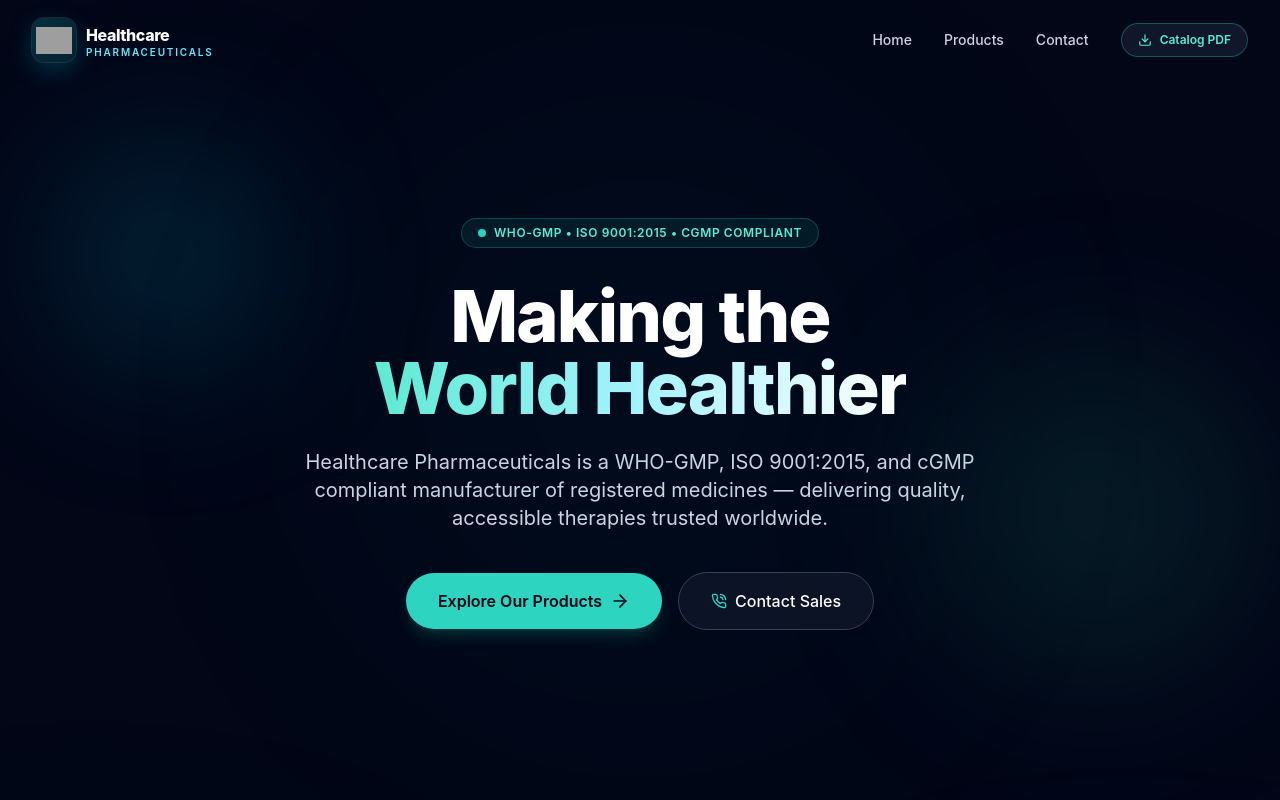
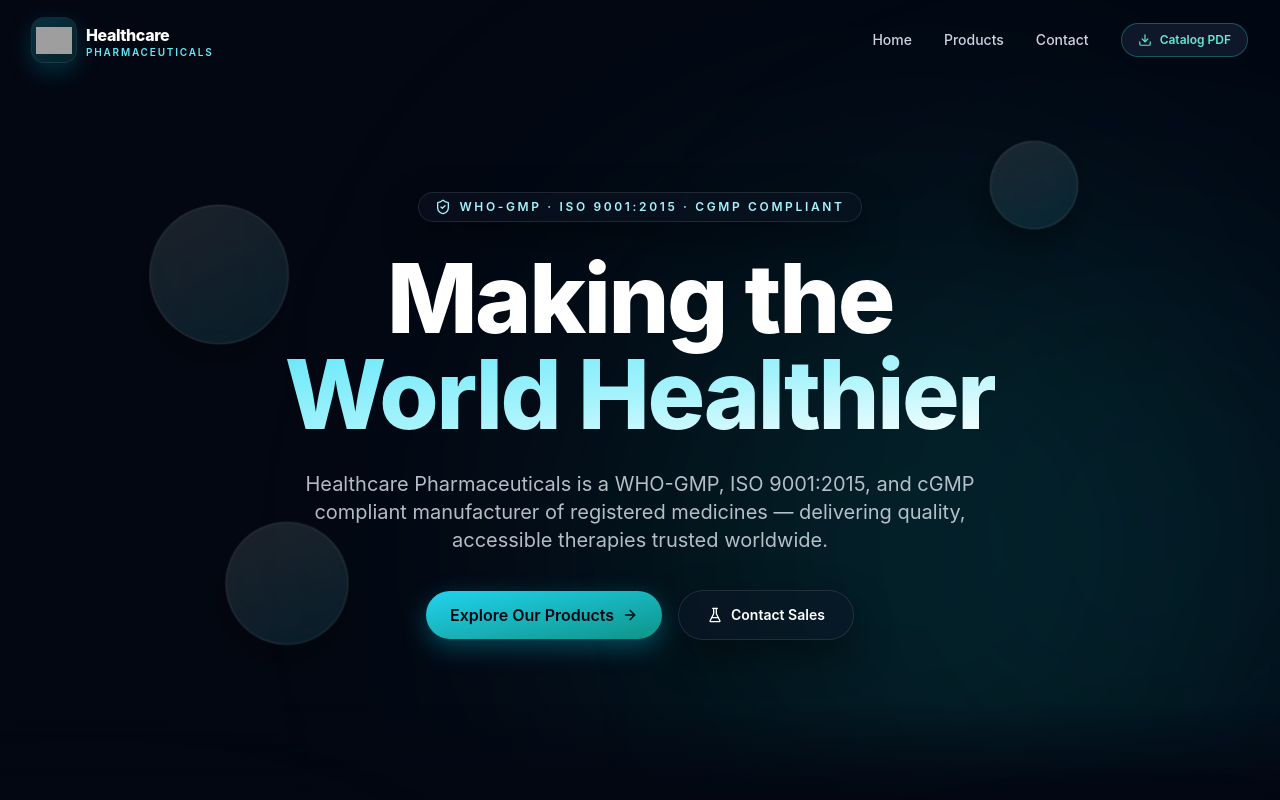
Before and after one commit to usmanubaid396/healthcarepk-online, a React (Vite) app: page / in a window 1280 px wide. Shown: the top 800 px of the page. Built offline with nearby package versions, Linux system fonts and the light colour scheme; grey boxes are pictures that could not be loaded.

Commit message:
Update Hero.tsx

```diff
--- a/src/components/Hero.tsx
+++ b/src/components/Hero.tsx
@@ -1,94 +1,158 @@
-import React from 'react';
-import { ArrowRight, PhoneCall } from 'lucide-react';
-import { motion } from 'framer-motion';
+import { motion, useReducedMotion } from 'framer-motion';
+import { ShieldCheck, ArrowRight, FlaskConical } from 'lucide-react';
+import { AmbientGlow, PerspectiveStage } from './ui/Stage';
+import GlassButton from './ui/GlassButton';
+import { blurReveal, staggerContainer } from '../lib/motion';
+
+/* Three floating glass-morphic spheres at different depths */
+const SPHERES = [
+  { size: 'h-24 w-24 sm:h-32 sm:w-32', pos: 'left-[12%] top-[28%]', z: 30, delay: 0 },
+  { size: 'h-16 w-16 sm:h-20 sm:w-20', pos: 'right-[16%] top-[20%]', z: 20, delay: 1.2 },
+  { size: 'h-20 w-20 sm:h-28 sm:w-28', pos: 'left-[18%] bottom-[18%]', z: 25, delay: 0.6 },
+];
+
+function FloatingSphere({
+  size,
+  pos,
+  z,
+  delay,
+  reduced,
+}: {
+  size: string;
+  pos: string;
+  z: number;
+  delay: number;
+  reduced: boolean | null;
+}) {
+  return (
+    <motion.div
+      aria-hidden
+      className={`absolute ${pos} rounded-full bg-gradient-to-br from-white/10 to-cyan-400/10 backdrop-blur-2xl border border-white/10 shadow-[0_16px_40px_rgba(0,0,0,0.4)]`}
+      style={{ zIndex: z, willChange: 'transform' }}
+      animate={
+        reduced
+          ? undefined
+          : {
+              scale: [1, 1.08, 1],
+              rotate: [0, 18, 0],
+              y: [0, -16, 0],
+            }
+      }
+      transition={
+        reduced
+          ? undefined
+          : { duration: 10, repeat: Infinity, ease: 'easeInOut', delay }
+      }
+    >
+      <div className={`${size} rounded-full opacity-60`} />
+    </motion.div>
+  );
+}
 
 export default function Hero() {
-  const scrollToProducts = (e: React.MouseEvent) => {
-    e.preventDefault();
-    e.stopPropagation();
-    const target = document.getElementById('products') || document.querySelector('[data-section="products"]');
-    if (target) {
-      const yOffset = -80;
-      const y = target.getBoundingClientRect().top + window.pageYOffset + yOffset;
-      window.scrollTo({ top: y, behavior: 'smooth' });
-    } else {
-      window.location.hash = 'products';
-    }
-  };
+  const reduced = useReducedMotion();
 
   return (
-    <section id="home" className="relative min-h-screen pt-32 pb-20 flex items-center justify-center overflow-hidden">
-      {/* Animated Bubbly Glows & Orbs — MUST HAVE pointer-events-none */}
-      <div className="absolute inset-0 pointer-events-none z-0 flex items-center justify-center">
-        <motion.div
-          animate={{ scale: [1, 1.15, 1], opacity: [0.4, 0.7, 0.4] }}
-          transition={{ duration: 8, repeat: Infinity, ease: "easeInOut" }}
-          className="absolute w-[500px] h-[500px] bg-teal-500/10 rounded-full blur-[140px]"
+    <section
+      id="home"
+      className="relative isolate min-h-[100svh] overflow-hidden bg-obsidian"
+    >
+      {/* Living background — slow-drifting bio-teal orb */}
+      <div aria-hidden className="pointer-events-none absolute inset-0">
+        <AmbientGlow
+          colorClass="bg-teal-500/15"
+          positionClass="absolute left-1/2 top-1/3"
+          sizeClass="h-[620px] w-[620px] -translate-x-1/2"
+          blur="blur-[160px]"
         />
-        <motion.div
-          animate={{ y: [0, -40, 0], x: [0, 30, 0], scale: [1, 1.2, 1] }}
-          transition={{ duration: 10, repeat: Infinity, ease: "easeInOut", delay: 1 }}
-          className="absolute top-1/4 left-10 w-48 h-48 bg-cyan-600/20 rounded-full blur-3xl"
-        />
-        <motion.div
-          animate={{ y: [0, 50, 0], x: [0, -20, 0], scale: [1, 1.3, 1] }}
-          transition={{ duration: 12, repeat: Infinity, ease: "easeInOut", delay: 2 }}
-          className="absolute bottom-1/4 right-10 w-64 h-64 bg-teal-900/30 rounded-full blur-3xl"
+        <AmbientGlow
+          colorClass="bg-cyan-500/10"
+          positionClass="absolute -right-32 bottom-0"
+          sizeClass="h-[480px] w-[480px]"
         />
       </div>
+      <div aria-hidden className="pointer-events-none absolute inset-0 bg-grid-faint bg-grid opacity-[0.025]" />
 
-      <div className="relative z-10 max-w-5xl mx-auto px-4 text-center">
-        {/* Fade In Content */}
-        <motion.div
-          initial={{ opacity: 0, y: 30 }}
-          animate={{ opacity: 1, y: 0 }}
-          transition={{ duration: 0.8, ease: "easeOut" }}
+      {/* Floating 3D glass spheres (desktop only for 60fps mobile) */}
+      <div className="pointer-events-none hidden sm:block">
+        {SPHERES.map((s, i) => (
+          <FloatingSphere key={i} {...s} reduced={reduced} />
+        ))}
+      </div>
+
+      <PerspectiveStage perspective={1000} className="relative z-10 h-full">
+        <div
+          className="container-tight flex min-h-[100svh] flex-col items-center justify-center pt-28 pb-20 text-center"
         >
-          {/* Compliance Badge */}
-          <div className="inline-flex items-center gap-2 px-4 py-1.5 rounded-full border border-teal-500/30 bg-teal-500/10 text-teal-300 text-xs font-semibold tracking-wider uppercase mb-8 backdrop-blur-md">
-            <span className="w-2 h-2 rounded-full bg-teal-400 animate-pulse" />
-            WHO-GMP • ISO 9001:2015 • cGMP COMPLIANT
-          </div>
+          <motion.div
+            variants={staggerContainer}
+            initial="hidden"
+            animate="show"
+            className="max-w-4xl"
+          >
+            <motion.span
+              variants={blurReveal}
+              className="inline-flex items-center gap-2 rounded-full glass px-4 py-1.5 text-xs font-semibold uppercase tracking-[0.22em] text-cyan-200"
+            >
+              <ShieldCheck className="h-4 w-4" />
+              WHO-GMP · ISO 9001:2015 · cGMP Compliant
+            </motion.span>
 
-          {/* Hero Title */}
-          <h1 className="text-5xl sm:text-7xl font-extrabold tracking-tight mb-6">
-            Making the <br />
-            <span className="text-transparent bg-clip-text bg-gradient-to-r from-teal-300 via-cyan-200 to-white">
-              World Healthier
-            </span>
-          </h1>
+            <PerspectiveStage perspective={1000} className="mt-7">
+              <motion.h1
+                variants={blurReveal}
+                style={{ transformStyle: 'preserve-3d' }}
+                className="font-display text-5xl font-extrabold leading-[1.05] tracking-tight text-white sm:text-7xl lg:text-8xl"
+              >
+                Making the
+                <span className="block bg-gradient-to-br from-cyan-300 via-cyan-200 to-white bg-clip-text text-transparent">
+                  World Healthier
+                </span>
+              </motion.h1>
+            </PerspectiveStage>
 
-          {/* Hero Description */}
-          <p className="max-w-2xl mx-auto text-lg sm:text-xl text-slate-300 leading-relaxed mb-10">
-            Healthcare Pharmaceuticals is a WHO-GMP, ISO 9001:2015, and cGMP compliant manufacturer of registered medicines — delivering quality, accessible therapies trusted worldwide.
-          </p>
-        </motion.div>
+            <motion.p
+              variants={blurReveal}
+              className="mx-auto mt-7 max-w-2xl text-lg leading-relaxed text-slate-200/80 sm:text-xl"
+            >
+              Healthcare Pharmaceuticals is a WHO-GMP, ISO 9001:2015, and cGMP
+              compliant manufacturer of registered medicines — delivering quality,
+              accessible therapies trusted worldwide.
+            </motion.p>
 
-        {/* Action Buttons Fade In */}
-        <motion.div
-          initial={{ opacity: 0, y: 20 }}
-          animate={{ opacity: 1, y: 0 }}
-          transition={{ duration: 0.8, ease: "easeOut", delay: 0.2 }}
-          className="flex flex-col sm:flex-row items-center justify-center gap-4 relative z-50"
-        >
-          <button
-            type="button"
-            onClick={scrollToProducts}
-            className="relative z-50 cursor-pointer pointer-events-auto inline-flex items-center gap-2 px-8 py-4 rounded-full bg-teal-400 text-slate-950 font-semibold hover:bg-teal-300 active:scale-95 transition-all shadow-lg shadow-teal-500/20"
-          >
-            Explore Our Products
-            <ArrowRight className="w-5 h-5" />
-          </button>
+            <motion.div
+              variants={blurReveal}
+              className="mt-9 flex flex-col items-center justify-center gap-4 sm:flex-row"
+            >
+              <button
+                type="button"
+                onClick={(e) => {
+                  e.preventDefault();
+                  e.stopPropagation();
+                  const el = document.getElementById('products') || document.querySelector('[data-section="products"]');
+                  if (el) {
+                    const yOffset = -80; // Adjust for fixed navbar height
+                    const y = el.getBoundingClientRect().top + window.pageYOffset + yOffset;
+                    window.scrollTo({ top: y, behavior: 'smooth' });
+                  } else {
+                    window.location.hash = 'products';
+                  }
+                }}
+                className="relative z-50 cursor-pointer pointer-events-auto inline-flex items-center gap-2 rounded-full bg-gradient-to-br from-cyan-400 to-bioteal-600 px-6 py-3 font-semibold text-obsidian shadow-[0_8px_24px_rgba(6,182,212,0.35)] transition-all hover:shadow-[0_10px_30px_rgba(6,182,212,0.55)] active:scale-95"
+              >
+                Explore Our Products
+                <ArrowRight className="h-4 w-4 transition-transform group-hover:translate-x-1" />
+              </button>
+              <GlassButton href="#contact" variant="secondary">
+                <FlaskConical className="h-4 w-4" />
+                Contact Sales
+              </GlassButton>
+            </motion.div>
+          </motion.div>
+        </div>
+      </PerspectiveStage>
 
-          <a
-            href="#contact"
-            className="relative z-50 cursor-pointer pointer-events-auto inline-flex items-center gap-2 px-8 py-4 rounded-full border border-slate-700 bg-slate-900/80 text-white font-medium hover:border-slate-500 hover:bg-slate-800 transition-all backdrop-blur-md"
-          >
-            <PhoneCall className="w-4 h-4 text-teal-400" />
-            Contact Sales
-          </a>
-        </motion.div>
-      </div>
+      <div aria-hidden className="pointer-events-none absolute inset-x-0 bottom-0 h-24 bg-gradient-to-t from-obsidian to-transparent" />
     </section>
   );
 }
```
